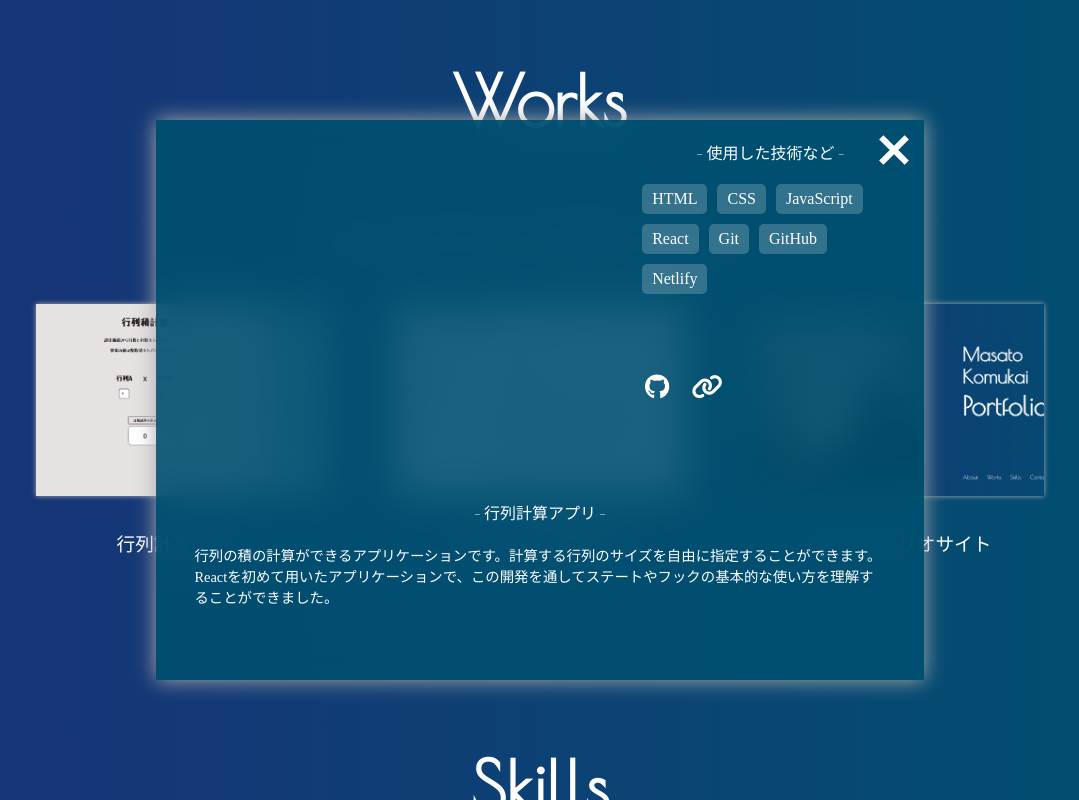
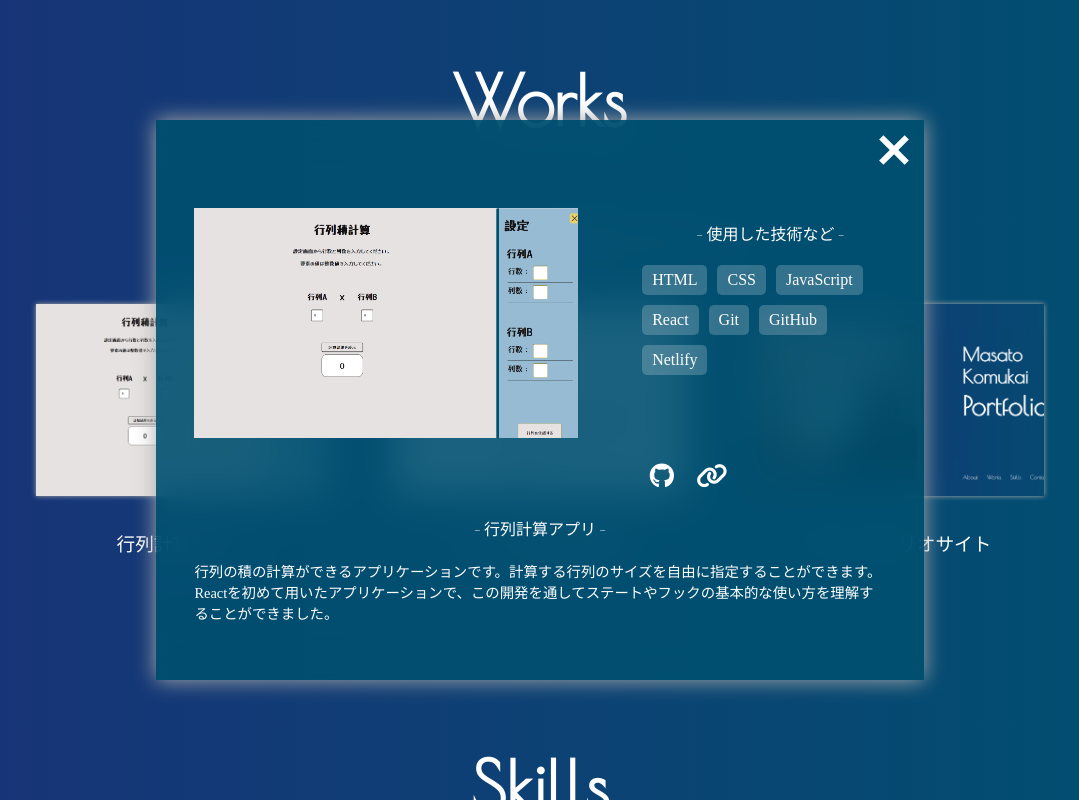
Before and after one commit to LSbard000com/My-Portfolio, a React (Vite) app: page / in a window 1280 px wide. Both pictures are taken after a click on the element 282 px from the left and 3484 px from the top of the page. Shown: the part 3084-3884 px from the top of the page, without its empty margins (100-1179 px from the left). Built offline with nearby package versions, Linux system fonts and the light colour scheme; a web font is replaced by a local one.

Commit message:
作品紹介ページ完成

```diff
--- a/src/App.css
+++ b/src/App.css
@@ -481,6 +481,7 @@
     height: 100%;
 }
 
+/* 作品サムネイル */
 .works .open .detail .image{
     display: none;
 }
@@ -519,7 +520,7 @@
 }
 
 .works .open .detail .skills ul li {
-    height: 30px;
+    min-height: 30px;
     line-height: 30px;
     padding: 0 10px;
     border-radius: 5px;
@@ -1135,6 +1136,7 @@
     .work-item .title {
         margin: 20px 0;
     }
+
     /* 作品の詳細ページ */
     .works .open .detail {
         width: 60%;
@@ -1145,10 +1147,29 @@
     .works .open .detail .detail-container {
         display: grid;
         grid-template-columns: 60% 1fr;
+        grid-template-rows: 60% 40px 1fr;
         grid-template-areas:
             "itemA itemC"
             "itemA itemD"
             "itemB itemB";
+    }
+
+    /* 作品サムネイル */
+    .works .open .detail .image{
+        display: block;
+        width: 30vw;
+        height: 18vw;
+        margin-top: 30px;
+        overflow: hidden;
+        grid-row: 1 / 3;
+        justify-self: center;
+        align-self: center;
+    }
+    .works .open .detail .image img{
+        display: block;
+        width: 30vw;
+        height: 18vw;
+        object-fit: cover;
     }
 
     /* 説明文 */
@@ -1159,10 +1180,13 @@
     /* 使用技術 */
     .works .open .detail .skills {
         grid-area: itemC;
+        align-self: center;
     }
 
     /* url */
     .works .open .detail .url {
+        margin: 0 0 0 20px;
+        align-self: center;
         grid-area: itemD;
     }
 
--- a/src/components/Works.tsx
+++ b/src/components/Works.tsx
@@ -12,7 +12,7 @@ type WorkItemProps = {
     explanation: string;
     url: URL;
     setDetail: () => void;
-    setWorkInfo: (title:string,skills:string[],explanation:string,url:URL) => void
+    setWorkInfo: (img:string, title:string,skills:string[],explanation:string,url:URL) => void
 }
 
 interface URL {
@@ -36,7 +36,7 @@ const WorksItem:React.FC<WorkItemProps> = (
         // サムネイルをクリック時にskillsとexplanationをセット
         const ClickSetWorkInformation = () => {
             setDetail()
-            setWorkInfo(title,skills,explanation,url)
+            setWorkInfo(img,title,skills,explanation,url)
         }
 
 
@@ -60,12 +60,14 @@ const Works = () => {
     }
 
     // クリック時に作品のタイトル、使用技術、説明文、urlをセットする関数
+    const [img, setImg] = useState<string>('')
     const [title, setTitle] = useState<string>('')
     const [skills, setSkill] = useState<string[]>([])
     const [explanation, setExplanation] = useState<string>('')
     const [url, setUrl] = useState<URL>({github:'', link:''})
 
-    const setWorkInfo = (title:string, skills:string[], explanation:string, url:URL) => {
+    const setWorkInfo = (img:string, title:string, skills:string[], explanation:string, url:URL) => {
+        setImg(img)
         setTitle(title)
         setSkill(skills)
         setExplanation(explanation)
@@ -129,7 +131,7 @@ const Works = () => {
 
                     {/* 作品サムネイル */}
                     <div className='image'>
-
+                        <img src={img} alt="作品サムネイル" />
                     </div>
 
                     {/* 作品の説明 */}
```
Lines whose indentation alone changed are shown as unchanged.
